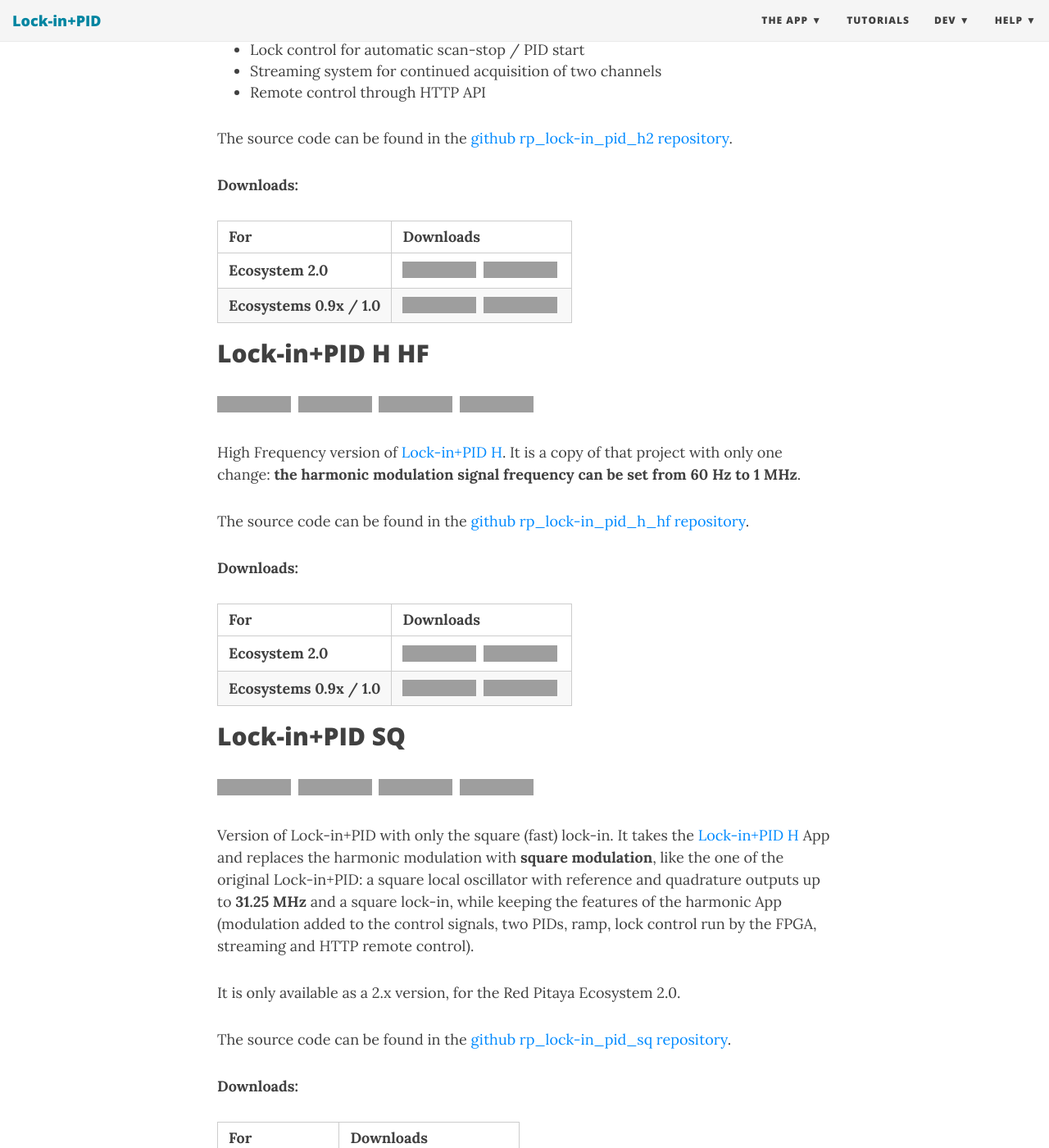
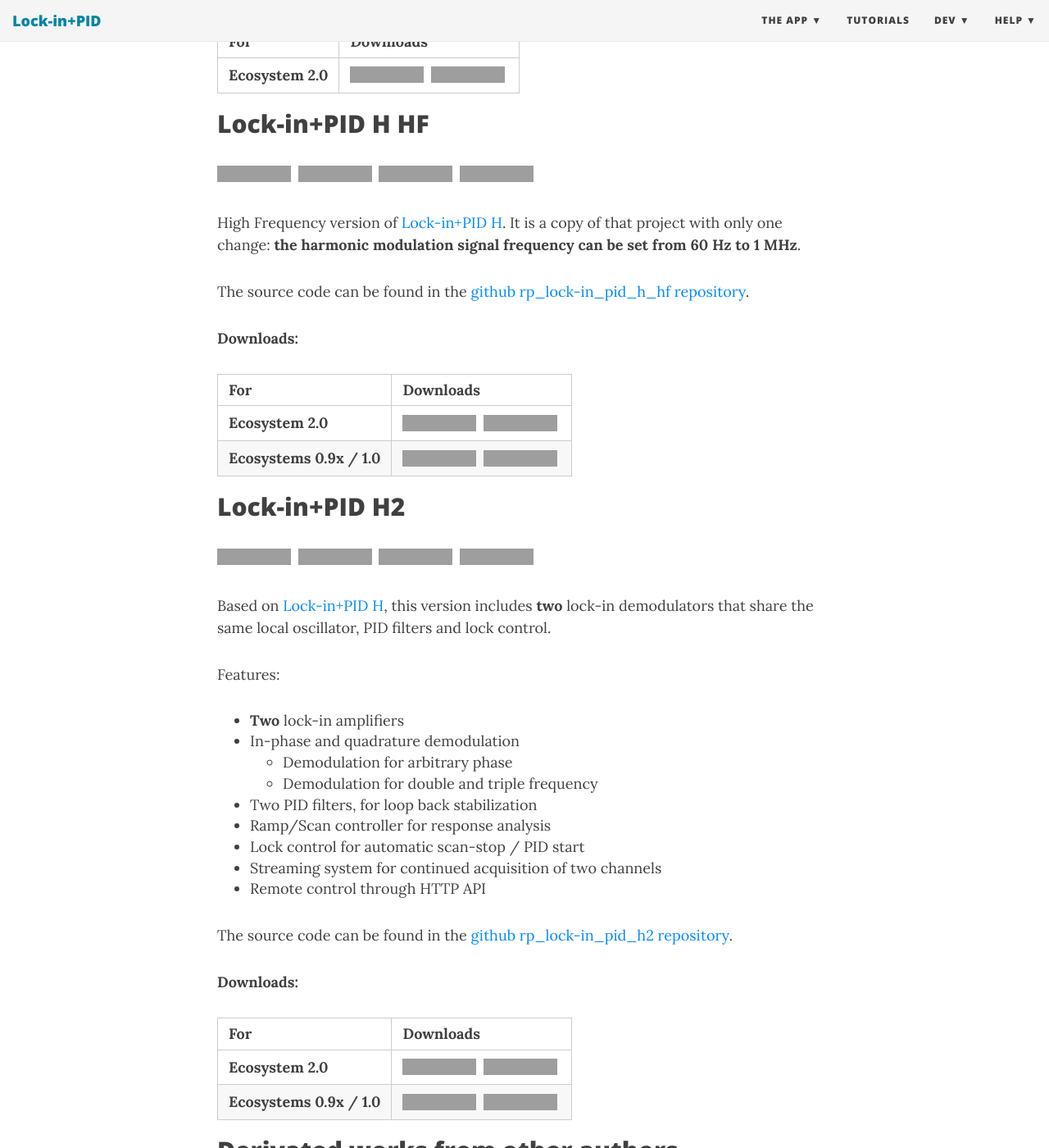
Before and after one commit to marceluda/rp_lock-in_pid, a Jekyll site: the page built from Derivated.md, in a window 1280 px wide and 1400 px high, scrolled down 3129 px, cut to the strip 0-1400 px from the top of the window. Shown: the whole strip at 82% size. Built offline with Jekyll 4.4.1, drawn with Linux system fonts in a browser that asks for light colours; nearby versions of some CDN libraries; some of the changed text lies outside the part shown; grey boxes are pictures that could not be loaded.

Commit message:
Derivated: actualizar 2.x, solo última versión por rama y link All versions
H 2.3.23-57, H2 2.4.7-18, H HF 2.3.14-16, SQ 2.0.3-11. Orden: H, SQ, H HF, H2.

Co-Authored-By: Claude Opus 5.5 <noreply@anthropic.com>

Claude-Session: https://claude.ai/code/session_01FUubpUh5RMqo8YN5fjd3Kd

```diff
--- a/Derivated.md
+++ b/Derivated.md
@@ -8,18 +8,18 @@ cards:
     descripcion: Harmonic lock-in up to 50 kHz, PID filters and lock control.
     imagen: /img/cards/rp_lock-in_pid_h.png
     url: "#lock-in-pid-h"
+  - nombre: Lock-in+PID SQ
+    descripcion: Version of Lock-in+PID with only the square (fast) lock-in.
+    imagen: /img/cards/rp_lock-in_pid_sq.png
+    url: "#lock-in-pid-sq"
+  - nombre: Lock-in+PID H HF
+    descripcion: High frequency version of Lock-in+PID H, up to 1 MHz.
+    imagen: /img/cards/rp_lock-in_pid_h_hf.png
+    url: "#lock-in-pid-h-hf"
   - nombre: Lock-in+PID H2
     descripcion: Two lock-in demodulators sharing the same local oscillator.
     imagen: /img/cards/rp_lock-in_pid_h2.png
     url: "#lock-in-pid-h2"
-  - nombre: Lock-in+PID H HF
-    descripcion: High frequency version of Lock-in+PID H, up to 1 MHz.
-    imagen: /img/cards/rp_lock-in_pid_h_hf.png
-    url: "#lock-in-pid-h-hf"
-  - nombre: Lock-in+PID SQ
-    descripcion: Version of Lock-in+PID with only the square (fast) lock-in.
-    imagen: /img/cards/rp_lock-in_pid_sq.png
-    url: "#lock-in-pid-sq"
 ---
 
 {% include card-grid.html items=page.cards logo=true %}
@@ -36,6 +36,10 @@ The FPGA is built with Vivado 2020.1.
 **Which version should I download?**
 - **2.x** → Red Pitaya **Ecosystem 2.0** (e.g. `RedPitaya_OS_2.04`; tested on 2.04-35).
 - **0.x** → **0.9x / 1.0** ecosystems.
+</div>
+
+<div class="text-center">
+  <a href="https://marceluda.github.io/redpitaya/en/versions/" class="btn btn-default btn-sm" role="button"><i class="fa fa-archive"></i> All versions</a>
 </div>
 
 
@@ -68,54 +72,53 @@ The source code can be found in the [github rp_lock-in_pid_h repository](https:/
 
 **Downloads:**
 
-<ul class="nav nav-tabs">
-  <li class="active"><a data-toggle="tab" href="#h-now">LAST VERSION</a></li>
-  <li><a data-toggle="tab" href="#h-old">Old versions</a></li>
-</ul>
-
-<div class="tab-content">
-<div id="h-now" class="tab-pane fade in active" markdown="1">
-
-Last releases:
-
 | For | Downloads |
 |-----|-----------|
-| **Ecosystem 2.0** | {% include download-badge.html file="lock_in+pid_harmonic-2.3.20-46-devbuild.tar.gz" label="v2.3.20-46" %} {% include download-badge.html file="lock_in+pid_harmonic-2.3.20-46-devbuild.zip" label="v2.3.20-46" %} |
+| **Ecosystem 2.0** | {% include download-badge.html file="lock_in+pid_harmonic-2.3.23-57-devbuild.tar.gz" label="v2.3.23-57" %} {% include download-badge.html file="lock_in+pid_harmonic-2.3.23-57-devbuild.zip" label="v2.3.23-57" %} |
 | **Ecosystems 0.9x / 1.0** | {% include download-badge.html file="lock_in+pid_harmonic-0.3.11-17-devbuild.tar.gz" label="v0.3.11-17" %} {% include download-badge.html file="lock_in+pid_harmonic-0.3.11-17-devbuild.zip" label="v0.3.11-17" %} |
-
-</div>
-<div id="h-old" class="tab-pane fade" markdown="1">
-
-Old releases:
-
-| Version | Downloads |
-|---------|-----------|
-| **v0.3.10** | {% include download-badge.html file="lock_in+pid_harmonic-0.3.10-4-devbuild.tar.gz" label="v0.3.10-4" %} {% include download-badge.html file="lock_in+pid_harmonic-0.3.10-4-devbuild.zip" label="v0.3.10-4" %} |
-| **v0.3.9** | {% include download-badge.html file="lock_in+pid_harmonic-0.3.9-0-devbuild.tar.gz" label="v0.3.9-0" %} {% include download-badge.html file="lock_in+pid_harmonic-0.3.9-0-devbuild.zip" label="v0.3.9-0" %} |
-| **v0.3.7** | {% include download-badge.html file="lock_in+pid_harmonic-0.3.7-22-devbuild.tar.gz" label="v0.3.7-22" %} {% include download-badge.html file="lock_in+pid_harmonic-0.3.7-22-devbuild.zip" label="v0.3.7-22" %} |
-|            | {% include download-badge.html file="lock_in+pid_harmonic-0.3.7-21-devbuild.tar.gz" label="v0.3.7-21" %} {% include download-badge.html file="lock_in+pid_harmonic-0.3.7-21-devbuild.zip" label="v0.3.7-21" %} |
-|            | {% include download-badge.html file="lock_in+pid_harmonic-0.3.7-20-devbuild.tar.gz" label="v0.3.7-20" %} {% include download-badge.html file="lock_in+pid_harmonic-0.3.7-20-devbuild.zip" label="v0.3.7-20" %} |
-|            | {% include download-badge.html file="lock_in+pid_harmonic-0.3.7-15-devbuild.tar.gz" label="v0.3.7-15" %} {% include download-badge.html file="lock_in+pid_harmonic-0.3.7-15-devbuild.zip" label="v0.3.7-15" %} |
-|            | {% include download-badge.html file="lock_in+pid_harmonic-0.3.7-10-devbuild.tar.gz" label="v0.3.7-10" %} {% include download-badge.html file="lock_in+pid_harmonic-0.3.7-10-devbuild.zip" label="v0.3.7-10" %} |
-|            | {% include download-badge.html file="lock_in+pid_harmonic-0.3.7-8-devbuild.tar.gz" label="v0.3.7-8" %} {% include download-badge.html file="lock_in+pid_harmonic-0.3.7-8-devbuild.zip" label="v0.3.7-8" %} |
-|            | {% include download-badge.html file="lock_in+pid_harmonic-0.3.7-1-devbuild.tar.gz" label="v0.3.7-1" %} {% include download-badge.html file="lock_in+pid_harmonic-0.3.7-1-devbuild.zip" label="v0.3.7-1" %} |
-| **v0.3.4** | {% include download-badge.html file="lock_in+pid_harmonic-0.3.4-1-devbuild.tar.gz" label="v0.3.4-1" %} {% include download-badge.html file="lock_in+pid_harmonic-0.3.4-1-devbuild.zip" label="v0.3.4-1" %} |
-|            | {% include download-badge.html file="lock_in+pid_harmonic-0.3.4-1-devbuild_DEBUG.tar.gz" label="v0.3.4-1 DEBUG" %} {% include download-badge.html file="lock_in+pid_harmonic-0.3.4-1-devbuild_DEBUG.zip" label="v0.3.4-1 DEBUG" %} |
-|            | {% include download-badge.html file="lock_in+pid_harmonic-0.3.4-1-devbuild_RELOAD.tar.gz" label="v0.3.4-1 RELOAD" %} {% include download-badge.html file="lock_in+pid_harmonic-0.3.4-1-devbuild_RELOAD.zip" label="v0.3.4-1 RELOAD" %} |
-| **v0.3.3** | {% include download-badge.html file="lock_in+pid_harmonic-0.3.3-4-devbuild.tar.gz" label="v0.3.3-4" %} {% include download-badge.html file="lock_in+pid_harmonic-0.3.3-4-devbuild.zip" label="v0.3.3-4" %} |
-|            | {% include download-badge.html file="lock_in+pid_harmonic-0.3.3-4-devbuild_DEBUG.tar.gz" label="v0.3.3-4 DEBUG" %} {% include download-badge.html file="lock_in+pid_harmonic-0.3.3-4-devbuild_DEBUG.zip" label="v0.3.3-4 DEBUG" %} |
-|            | {% include download-badge.html file="lock_in+pid_harmonic-0.3.3-4-devbuild_RELOAD.tar.gz" label="v0.3.3-4 RELOAD" %} {% include download-badge.html file="lock_in+pid_harmonic-0.3.3-4-devbuild_RELOAD.zip" label="v0.3.3-4 RELOAD" %} |
-| **v0.3.1** | {% include download-badge.html file="lock_in+pid_harmonic-0.3.1-3-devbuild.tar.gz" label="v0.3.1-3" %} {% include download-badge.html file="lock_in+pid_harmonic-0.3.1-3-devbuild.zip" label="v0.3.1-3" %} |
-|            | {% include download-badge.html file="lock_in+pid_harmonic-0.3.1-3-devbuild_DEBUG.tar.gz" label="v0.3.1-3 DEBUG" %} {% include download-badge.html file="lock_in+pid_harmonic-0.3.1-3-devbuild_DEBUG.zip" label="v0.3.1-3 DEBUG" %} |
-|            | {% include download-badge.html file="lock_in+pid_harmonic-0.3.1-3-devbuild_RELOAD.tar.gz" label="v0.3.1-3 RELOAD" %} {% include download-badge.html file="lock_in+pid_harmonic-0.3.1-3-devbuild_RELOAD.zip" label="v0.3.1-3 RELOAD" %} |
-
-</div>
-</div>
 
   - All releases are also available in [github](https://github.com/marceluda/rp_lock-in_pid/tree/gh-pages/Derivated)
   - [ChangeLog](https://github.com/marceluda/rp_lock-in_pid_h/blob/master/CHANGELOG.md) in the [project page](https://github.com/marceluda/rp_lock-in_pid_h)
 
 <iframe width="560" height="315" src="https://www.youtube.com/embed/330eYE75MYQ" frameborder="0" allow="accelerometer; autoplay; encrypted-media; gyroscope; picture-in-picture" allowfullscreen></iframe>
+
+
+{% include section-title.html id="lock-in-pid-sq" title="Lock-in+PID SQ" %}
+
+{% include repo-badges.html repo="marceluda/rp_lock-in_pid_sq" %}
+
+Version of Lock-in+PID with only the square (fast) lock-in. It takes the [Lock-in+PID H](#lock-in-pid-h) App
+and replaces the harmonic modulation with **square modulation**, like the one of the original Lock-in+PID:
+a square local oscillator with reference and quadrature outputs up to **31.25 MHz** and a square lock-in,
+while keeping the features of the harmonic App (modulation added to the control signals, two PIDs, ramp,
+lock control run by the FPGA, streaming and HTTP remote control).
+
+It is only available as a 2.x version, for the Red Pitaya Ecosystem 2.0.
+
+The source code can be found in the [github rp_lock-in_pid_sq repository](https://github.com/marceluda/rp_lock-in_pid_sq).
+
+**Downloads:**
+
+| For | Downloads |
+|-----|-----------|
+| **Ecosystem 2.0** | {% include download-badge.html file="lock_in+pid_square-2.0.3-11-devbuild.tar.gz" label="v2.0.3-11" %} {% include download-badge.html file="lock_in+pid_square-2.0.3-11-devbuild.zip" label="v2.0.3-11" %} |
+
+
+{% include section-title.html id="lock-in-pid-h-hf" title="Lock-in+PID H HF" %}
+
+{% include repo-badges.html repo="marceluda/rp_lock-in_pid_h_hf" %}
+
+High Frequency version of [Lock-in+PID H](#lock-in-pid-h). It is a copy of that project with only one change:
+**the harmonic modulation signal frequency can be set from 60 Hz to 1 MHz**.
+
+The source code can be found in the [github rp_lock-in_pid_h_hf repository](https://github.com/marceluda/rp_lock-in_pid_h_hf).
+
+**Downloads:**
+
+| For | Downloads |
+|-----|-----------|
+| **Ecosystem 2.0** | {% include download-badge.html file="lock_in+pid_harmonic_hf-2.3.14-16-devbuild.tar.gz" label="v2.3.14-16" %} {% include download-badge.html file="lock_in+pid_harmonic_hf-2.3.14-16-devbuild.zip" label="v2.3.14-16" %} |
+| **Ecosystems 0.9x / 1.0** | {% include download-badge.html file="lock_in+pid_harmonic_hf-0.3.9-7-devbuild.tar.gz" label="v0.3.9-7" %} {% include download-badge.html file="lock_in+pid_harmonic_hf-0.3.9-7-devbuild.zip" label="v0.3.9-7" %} |
 
 
 {% include section-title.html id="lock-in-pid-h2" title="Lock-in+PID H2" %}
@@ -142,46 +145,8 @@ The source code can be found in the [github rp_lock-in_pid_h2 repository](https:
 
 | For | Downloads |
 |-----|-----------|
-| **Ecosystem 2.0** | {% include download-badge.html file="lock_in+pid_harmonic2-2.4.6-16-devbuild.tar.gz" label="v2.4.6-16" %} {% include download-badge.html file="lock_in+pid_harmonic2-2.4.6-16-devbuild.zip" label="v2.4.6-16" %} |
+| **Ecosystem 2.0** | {% include download-badge.html file="lock_in+pid_harmonic2-2.4.7-18-devbuild.tar.gz" label="v2.4.7-18" %} {% include download-badge.html file="lock_in+pid_harmonic2-2.4.7-18-devbuild.zip" label="v2.4.7-18" %} |
 | **Ecosystems 0.9x / 1.0** | {% include download-badge.html file="lock_in+pid_harmonic2-0.4.2-10-devbuild.tar.gz" label="v0.4.2-10" %} {% include download-badge.html file="lock_in+pid_harmonic2-0.4.2-10-devbuild.zip" label="v0.4.2-10" %} |
-
-
-{% include section-title.html id="lock-in-pid-h-hf" title="Lock-in+PID H HF" %}
-
-{% include repo-badges.html repo="marceluda/rp_lock-in_pid_h_hf" %}
-
-High Frequency version of [Lock-in+PID H](#lock-in-pid-h). It is a copy of that project with only one change:
-**the harmonic modulation signal frequency can be set from 60 Hz to 1 MHz**.
-
-The source code can be found in the [github rp_lock-in_pid_h_hf repository](https://github.com/marceluda/rp_lock-in_pid_h_hf).
-
-**Downloads:**
-
-| For | Downloads |
-|-----|-----------|
-| **Ecosystem 2.0** | {% include download-badge.html file="lock_in+pid_harmonic_hf-2.3.13-14-devbuild.tar.gz" label="v2.3.13-14" %} {% include download-badge.html file="lock_in+pid_harmonic_hf-2.3.13-14-devbuild.zip" label="v2.3.13-14" %} |
-| **Ecosystems 0.9x / 1.0** | {% include download-badge.html file="lock_in+pid_harmonic_hf-0.3.9-7-devbuild.tar.gz" label="v0.3.9-7" %} {% include download-badge.html file="lock_in+pid_harmonic_hf-0.3.9-7-devbuild.zip" label="v0.3.9-7" %} |
-
-
-{% include section-title.html id="lock-in-pid-sq" title="Lock-in+PID SQ" %}
-
-{% include repo-badges.html repo="marceluda/rp_lock-in_pid_sq" %}
-
-Version of Lock-in+PID with only the square (fast) lock-in. It takes the [Lock-in+PID H](#lock-in-pid-h) App
-and replaces the harmonic modulation with **square modulation**, like the one of the original Lock-in+PID:
-a square local oscillator with reference and quadrature outputs up to **31.25 MHz** and a square lock-in,
-while keeping the features of the harmonic App (modulation added to the control signals, two PIDs, ramp,
-lock control run by the FPGA, streaming and HTTP remote control).
-
-It is only available as a 2.x version, for the Red Pitaya Ecosystem 2.0.
-
-The source code can be found in the [github rp_lock-in_pid_sq repository](https://github.com/marceluda/rp_lock-in_pid_sq).
-
-**Downloads:**
-
-| For | Downloads |
-|-----|-----------|
-| **Ecosystem 2.0** | {% include download-badge.html file="lock_in+pid_square-2.0.2-9-devbuild.tar.gz" label="v2.0.2-9" %} {% include download-badge.html file="lock_in+pid_square-2.0.2-9-devbuild.zip" label="v2.0.2-9" %} |
 
 
 {% include section-title.html id="other-authors" title="Derivated works from other authors" %}
```
Also changed, not shown: 8 other files.
